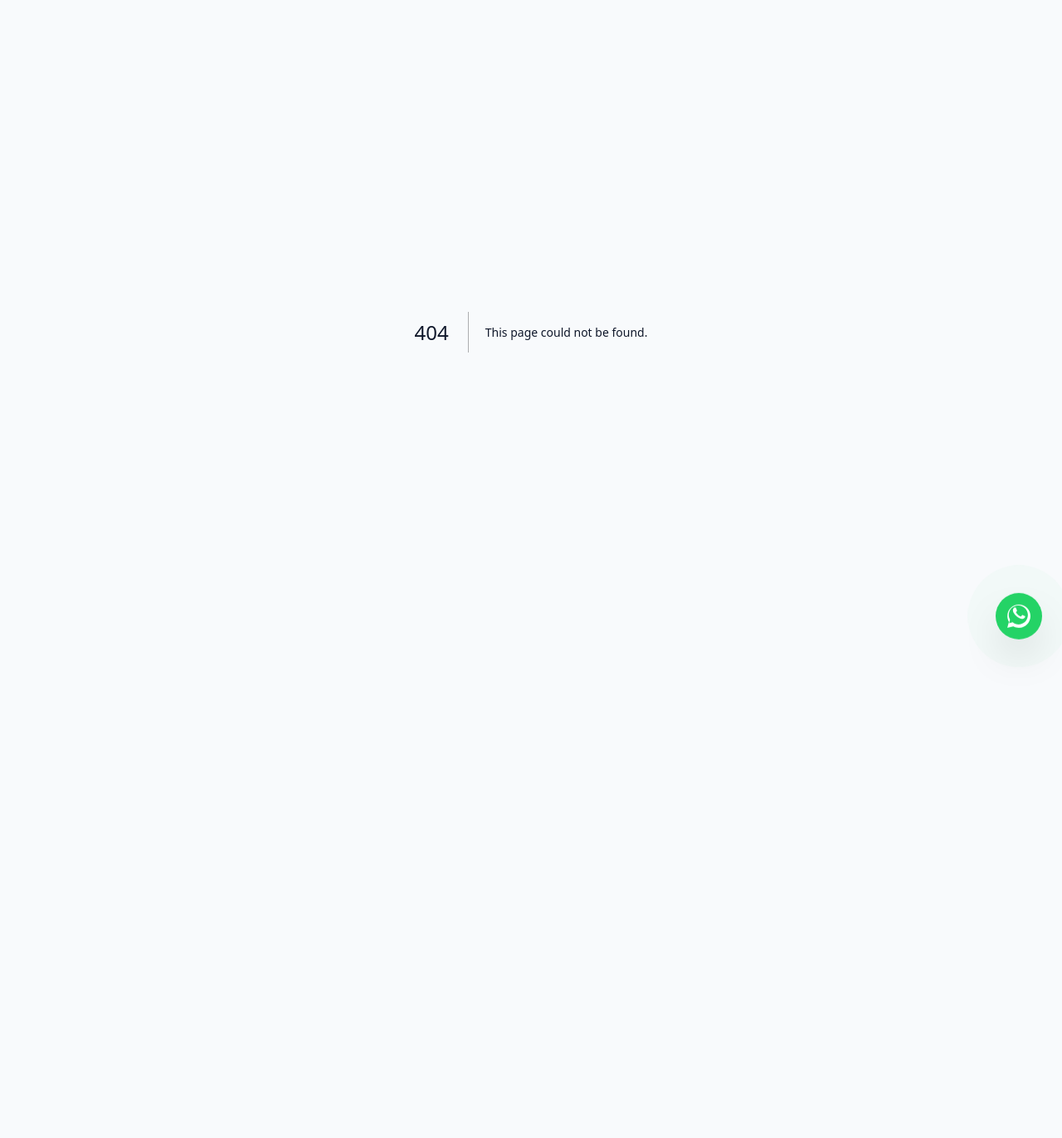
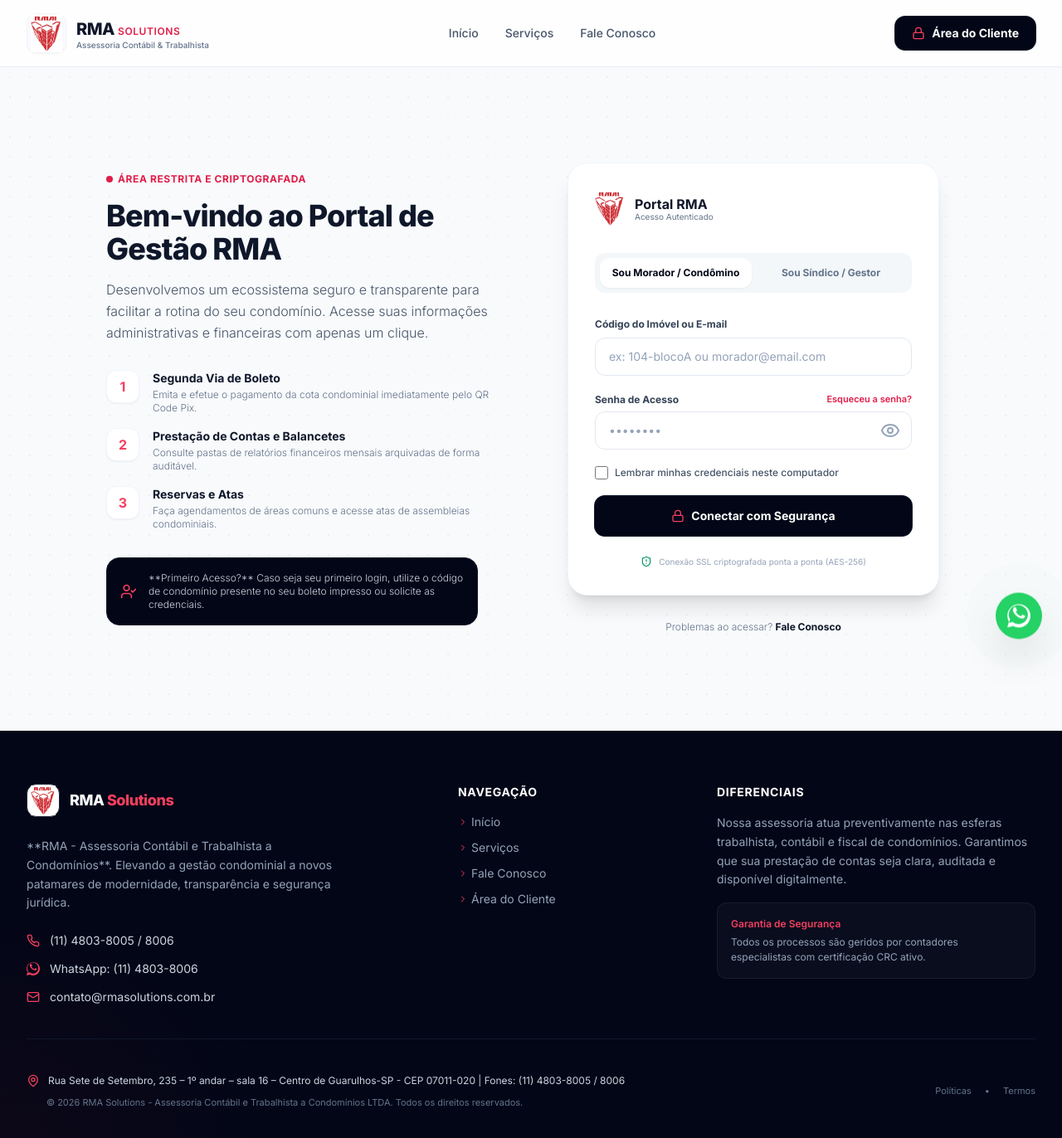
Before and after one commit to luizcarlosreis/rma, a Next.js app: page /novo/cliente in a window 1280 px wide. Before the commit this address had no page. Shown: the top 1372 px of the page at 83% size. Before the commit the page ends 800 px from the top, so only its background shows below. Built offline with nearby package versions, Linux system fonts and the light colour scheme.

Commit message:
feat: configurar exportacao estatica e ajustar visual do logo no rodape

```diff
--- /dev/null
+++ b/next.config.js
@@ -0,0 +1,10 @@
+/** @type {import('next').NextConfig} */
+const nextConfig = {
+  output: 'export',
+  basePath: '/novo',
+  images: {
+    unoptimized: true,
+  },
+};
+
+module.exports = nextConfig;
--- a/src/app/(default)/cliente/page.tsx
+++ b/src/app/(default)/cliente/page.tsx
@@ -3,6 +3,8 @@
 import { useState } from "react";
 import Image from "next/image";
 import Link from "next/link";
+import logoImg from "../../../../public/logo.png";
+
 import { Lock, ShieldAlert, ArrowRight, UserCheck, HelpCircle, Eye, EyeOff } from "lucide-react";
 import { cn } from "@/lib/utils";
 
@@ -97,7 +99,7 @@
             {/* Header Brand */}
             <div className="flex items-center gap-3 mb-8">
               <Image
-                src="/logo.png"
+                src={logoImg}
                 alt="RMA Logo"
                 width={36}
                 height={36}
--- a/src/components/footer.tsx
+++ b/src/components/footer.tsx
@@ -1,5 +1,6 @@
 import Link from "next/link";
 import Image from "next/image";
+import logoImg from "../../public/logo.png";
 import { Phone, MapPin, Mail, ChevronRight } from "lucide-react";
 
 export default function Footer() {
@@ -18,13 +19,13 @@
           {/* Brand Column (5 columns) */}
           <div className="md:col-span-5 flex flex-col space-y-6">
             <div className="flex items-center gap-3">
-              <div className="flex h-10 w-10 items-center justify-center rounded-lg bg-white/10 p-1 shadow-inner backdrop-blur-sm">
+              <div className="flex h-10 w-10 items-center justify-center rounded-lg bg-white p-1 shadow-sm border border-slate-800">
                 <Image
-                  src="/logo.png"
+                  src={logoImg}
                   alt="RMA Solutions Logo"
                   width={36}
                   height={36}
-                  className="brightness-0 invert object-contain"
+                  className="object-contain"
                 />
               </div>
               <span className="text-lg font-extrabold tracking-tight text-white">
--- a/src/components/navbar.tsx
+++ b/src/components/navbar.tsx
@@ -4,6 +4,7 @@
 import Link from "next/link";
 import Image from "next/image";
 import { usePathname } from "next/navigation";
+import logoImg from "../../public/logo.png";
 import { Menu, X, Lock, ExternalLink } from "lucide-react";
 import { cn } from "@/lib/utils";
 
@@ -26,7 +27,7 @@
           <Link href="/" className="flex items-center gap-3 transition-opacity hover:opacity-90">
             <div className="relative flex h-12 w-12 items-center justify-center rounded-lg bg-slate-50 p-1 shadow-sm border border-slate-100">
               <Image
-                src="/logo.png"
+                src={logoImg}
                 alt="Logo RMA Solutions"
                 width={44}
                 height={44}
```
Also changed, not shown: 1 other file (tests, documents, lock files or other folders).
